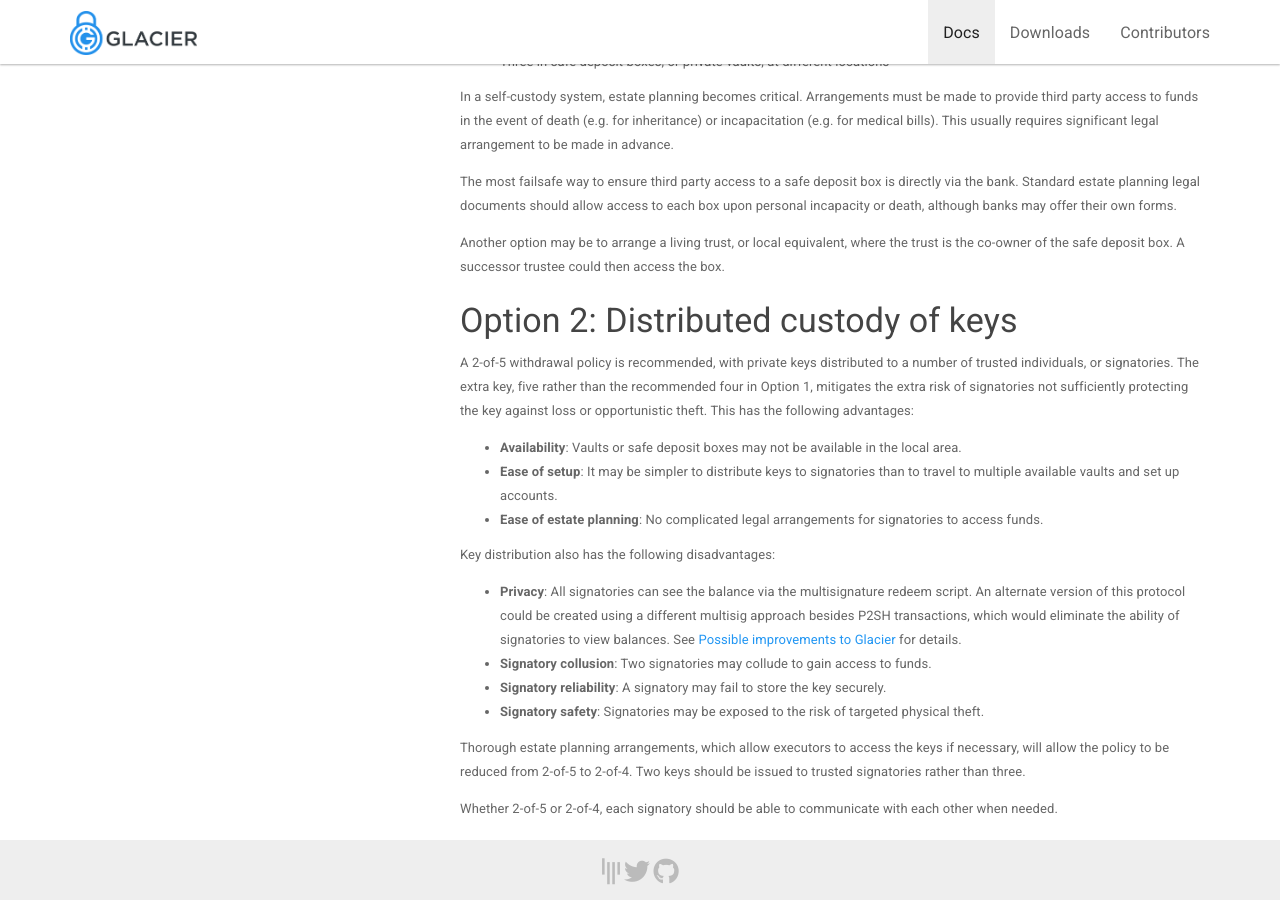
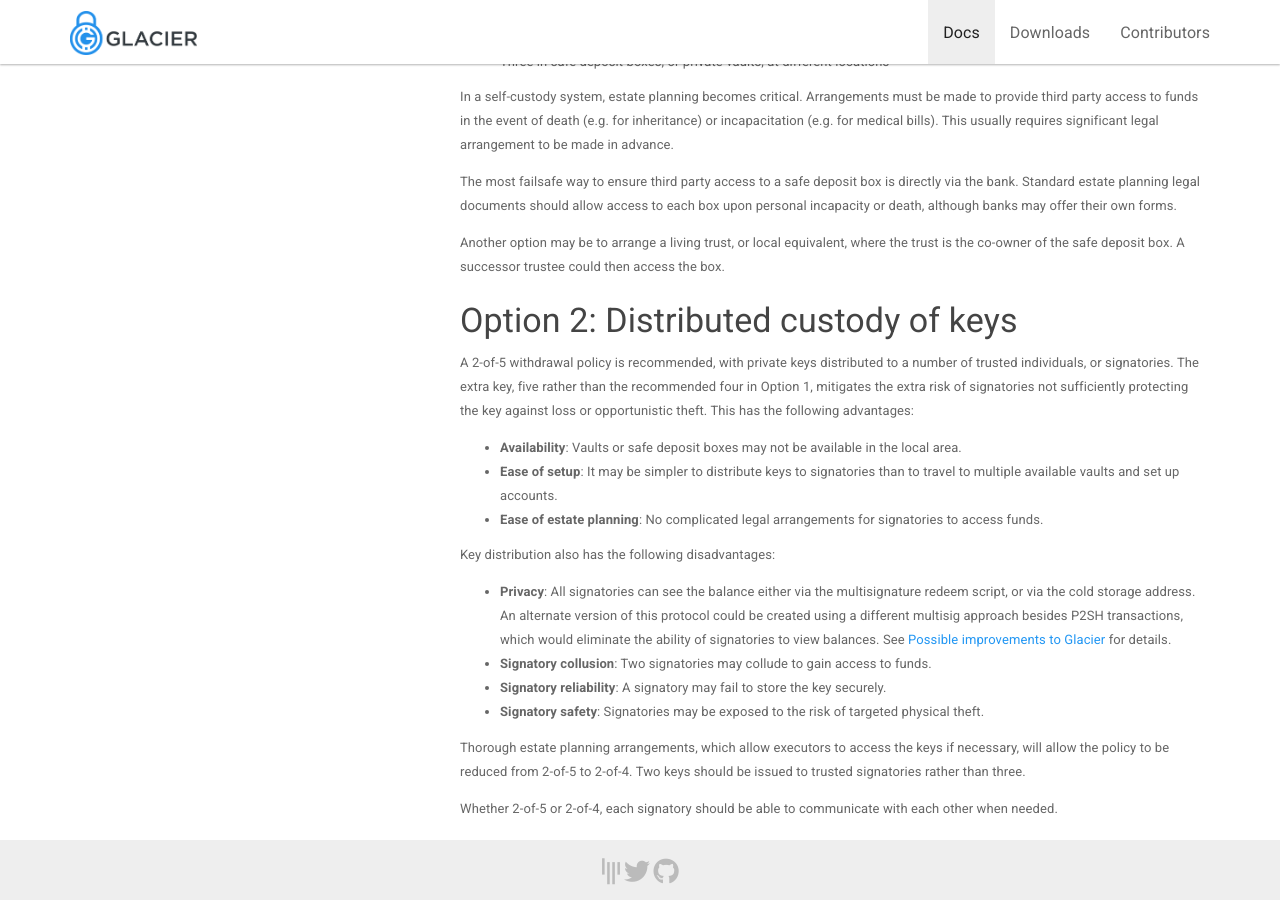
Before and after one commit to GlacierProtocol/glacierprotocol.github.io, a Jekyll site: the page built from _docs/overview/multi-signature-security.md, in a window 1280 px wide and 900 px high, scrolled down 1391 px. Built offline with Jekyll 4.4.1, drawn with Linux system fonts in a browser that asks for light colours; nearby versions of some CDN libraries.

Commit message:
Privacy concerns of cold storage address added

```diff
--- a/_docs/overview/multi-signature-security.md
+++ b/_docs/overview/multi-signature-security.md
@@ -91,10 +91,10 @@ access funds.
 
 Key distribution also has the following disadvantages:
 
-* **Privacy**: All signatories can see the balance via the multisignature redeem script.
-An alternate version of this protocol could be created using a different multisig
-approach besides P2SH transactions, which would eliminate the ability of signatories to
-view balances. See [Possible improvements to Glacier](/docs/extend/improvements#consider-shamirs-secret-sharing-or-vanilla-multisig-vs-p2sh-transactions) for details.
+* **Privacy**: All signatories can see the balance either via the multisignature redeem
+script, or via the cold storage address. An alternate version of this protocol could be
+created using a different multisig approach besides P2SH transactions, which would
+eliminate the ability of signatories to view balances. See [Possible improvements to Glacier](/docs/extend/improvements#consider-shamirs-secret-sharing-or-vanilla-multisig-vs-p2sh-transactions) for details.
 * **Signatory collusion**: Two signatories may collude to gain access to funds.
 * **Signatory reliability**: A signatory may fail to store the key securely.
 * **Signatory safety**: Signatories may be exposed to the risk of targeted physical theft.
```
